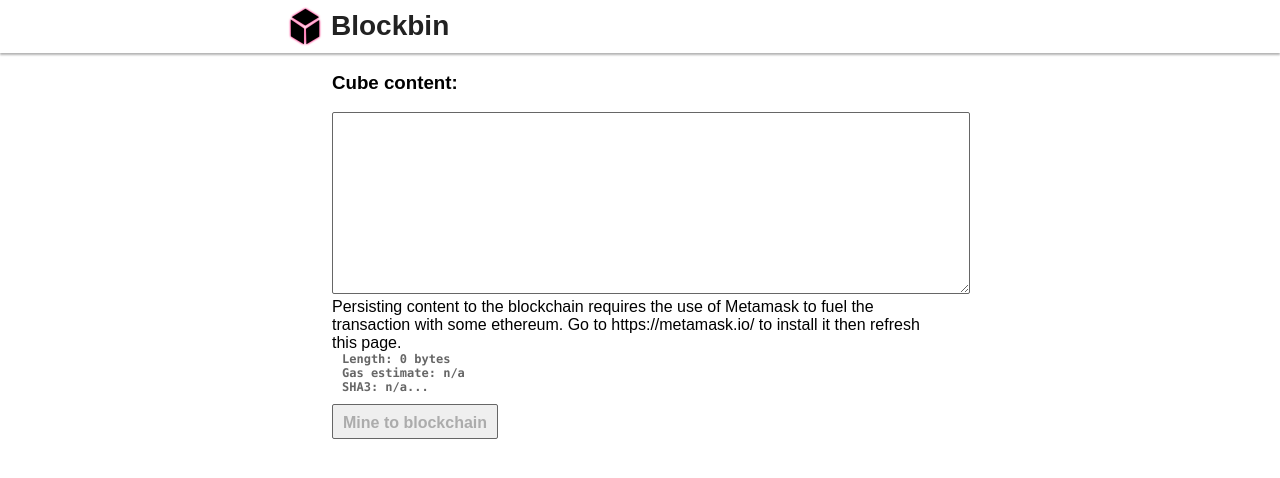
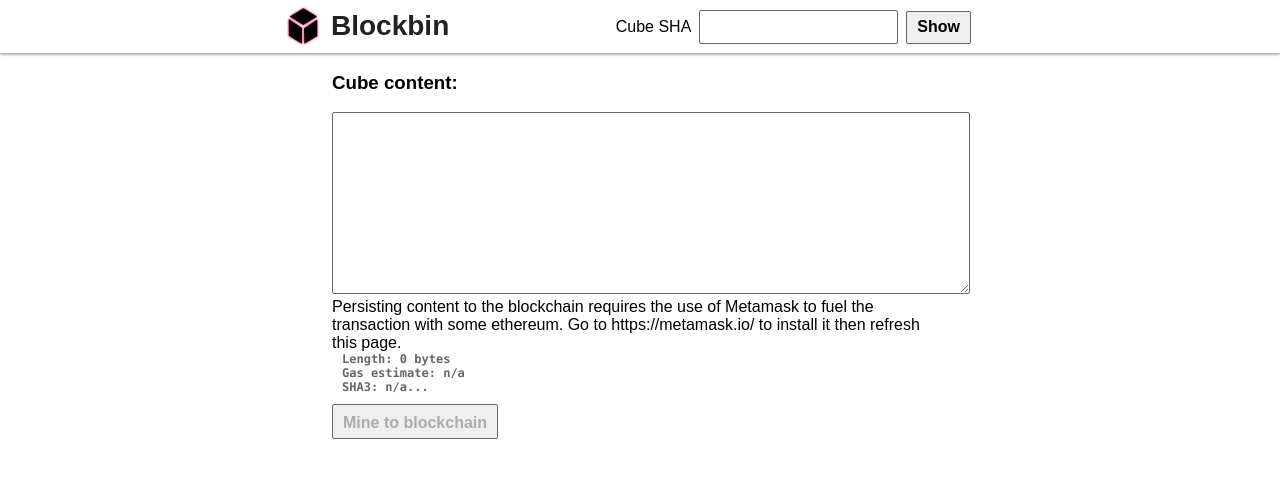
Before and after one commit to ArnaudBrousseau/blockbin, a React app in the folder webapp/: page / in a window 1280 px wide. Shown: the top 478 px of the page. Built offline with nearby package versions, Linux system fonts and the light colour scheme.

Commit message:
Adds Retrieval form to header.

```diff
--- a/webapp/src/App.css
+++ b/webapp/src/App.css
@@ -6,21 +6,63 @@
 .header {
   display: block;
   box-shadow: 0px 2px 2px 0px rgba(0,0,0,0.3);
+  height: 43px;
+  padding: 10px 0 0 48px;
+}
+.header-container {
+  margin: auto;
+  width: 666px; /* (•̀ᴗ•́)و ̑̑  */
+  position: relative;
 }
 
 .header-link {
   text-decoration: none;
+  display: inline-block;
 }
 
 .header-title {
-  background: url("assets/logo-172x172.png") center left / 43px 43px no-repeat;
+  background: url("assets/logo-172x172.png") left center / 43px 43px no-repeat;
   color: #222;
-  display: block;
   font-size: 28px;
-  height: 43px;
-  margin: auto;
-  padding: 10px 0 0 48px;
-  width: 666px; /* (•̀ᴗ•́)و ̑̑  */
+  margin: 0;
+  margin-top: -5px;
+  margin-left: -50px;
+  padding: 5px;
+  padding-left: 50px;
+}
+
+.header-input {
+  border-radius: 2px;
+  font-size: 14px;
+  outline: none;
+  border: 1px #666 solid;
+  padding: 8px;
+  margin: 0 8px 0 8px;
+}
+.header-input:focus {
+  box-shadow: 0 0 5px #fe57a1;
+  border: 1px #999 solid;
+}
+
+.header-submit-button {
+  background-color: #efefef;
+  border: 1px solid #666;
+  border-radius: 2px;
+  cursor: pointer;
+  font-size: 16px;
+  font-weight: 600;
+  height: 33px;
+  padding: 0 10px;
+}
+.header-submit-button:focus {
+  outline: none;
+  box-shadow: 0 0 5px #fe57a1;
+}
+
+.header-form {
+  position: absolute;
+  right: 26px;
+  top: 0;
 }
 
 .app-center {
--- a/webapp/src/components/Header.js
+++ b/webapp/src/components/Header.js
@@ -6,9 +6,18 @@ class Header extends Component {
   render() {
     return (
       <header className="header">
-        <a href="/" className="header-link">
-          <h1 className="header-title">Blockbin</h1>
-        </a>
+        <div className="header-container">
+          <a href="/" className="header-link">
+            <h1 className="header-title">Blockbin</h1>
+          </a>
+          <form className="header-form">
+            <label>
+              Cube SHA
+              <input type="text" name="sha" className="header-input" />
+            </label>
+            <button className="header-submit-button">Show</button>
+          </form>
+        </div>
       </header>
     );
   }
```
